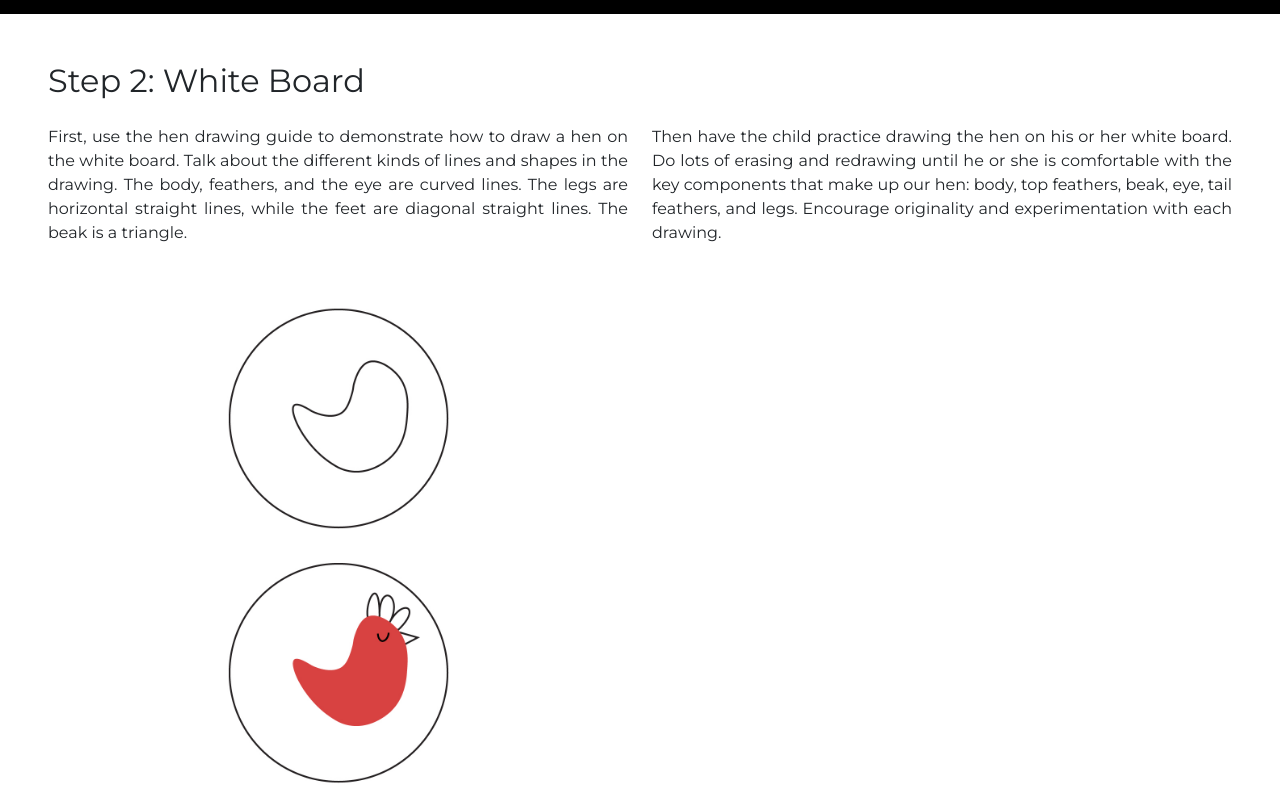
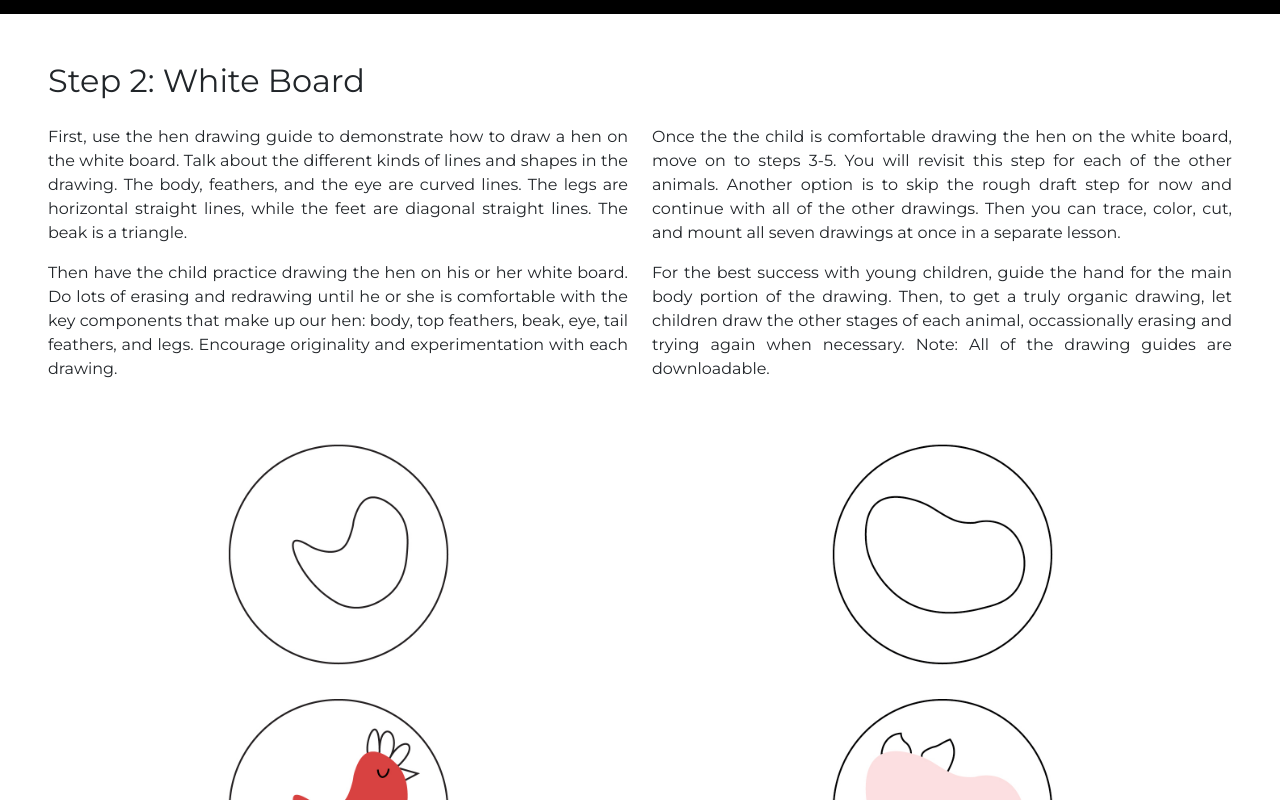
Before and after one commit to Sherrisa/coddiwomple, a plain HTML site: page redhen.html in a window 1280 px wide. Shown: the part 1760-2560 px from the top of the page. Drawn offline with nearby package versions, Linux system fonts and the light colour scheme.

Commit message:
Added Pig

```diff
--- a/redhen.html
+++ b/redhen.html
@@ -180,20 +180,17 @@
         </div>
         <div class="row">
           <div class="col-lg-6">
+            <div>
               <p class="steps">
                 First, use the hen drawing guide to demonstrate how to
                 draw a hen on the white board. Talk about the different kinds of lines and shapes in the drawing. The body, feathers, and the eye are curved lines. The legs are horizontal straight lines, while the feet are diagonal straight lines. The beak is a triangle.
               </p>
-          </div>
-          <div class="col">
               <p class="steps">
                 Then have the child practice drawing
                 the hen on his or her white board. Do lots of erasing and redrawing until he or she is comfortable with the key components that make up our hen: body, top feathers, beak, eye, tail feathers, and legs. Encourage originality and experimentation with each drawing.
               </p>
             </div>
-        </div>
-        <div class="row">
-          <div class="col-lg-6">
+            <div>
               <img
                 class="mx-auto d-block w-75 px-5"
                 src="images/teachRedHen.jpg"
@@ -203,7 +200,28 @@
                 <button type="button" class="btn btn-light mx-auto d-block" style="background-color: #f6ce57">Download</button>
               </a>
             </div>
-
+          </div>
+          <div class="col">
+            <div>
+              <p class="steps">
+                Once the the child is comfortable drawing the hen on the white board, move on to steps 3-5. You will revisit this step for each of the other animals. Another option is to skip the rough draft step for now and continue with all of the other drawings. Then you can trace, color, cut, and mount all seven drawings at once in a separate lesson.
+              </p>
+              <p class="steps">
+                For the best success with young children, guide the hand for the main body portion of the drawing. Then, to get a truly organic drawing, let children draw the other stages of each animal, occassionally erasing and trying again when necessary. Note: All of the drawing guides are downloadable.
+              </p>
+            </div>
+            <div>
+              <img
+                class="mx-auto d-block w-75 px-5"
+                src="images/teachPig.jpg"
+                alt="drawing guide for pig"
+              />
+              <a href="images/teachPig.pdf" target="_blank" download>
+                <button type="button" class="btn btn-light mx-auto d-block " style="background-color: #f6ce57">Download</button>
+              </a>
+            </div>
+          </div>
+        </div>
         </div>
       </div>
       <div class="container-fluid p-5 oddstep">
@@ -286,7 +304,7 @@
         <div class="row">
           <div class="col-lg-6">
             <p class="steps">
-              Repeat steps 2-5 for each of the animals. You will need three chicks, a pig, a sheep, and a dog. When you are done, you
+              Repeat steps 2-5 until you have completed all the animals. You will need a red hen, three chicks, a pig, a sheep, and a dog. When you are done, you
               will have several rough draft pages as well as the storytelling
               pieces.
             </p>
```
Also changed, not shown: images/teachPig.jpg (added), 1 other file. Lines whose indentation alone changed are shown as unchanged.
